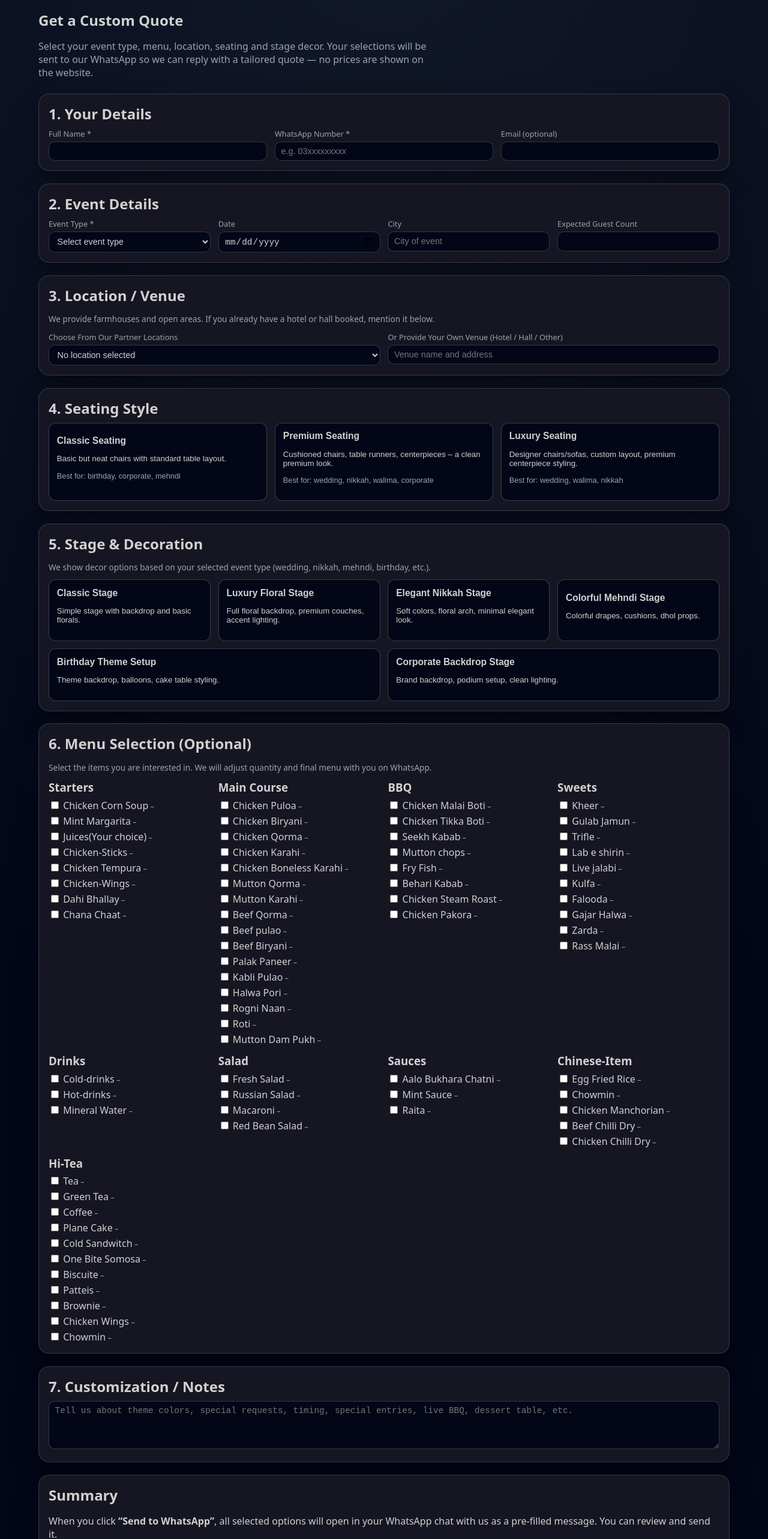
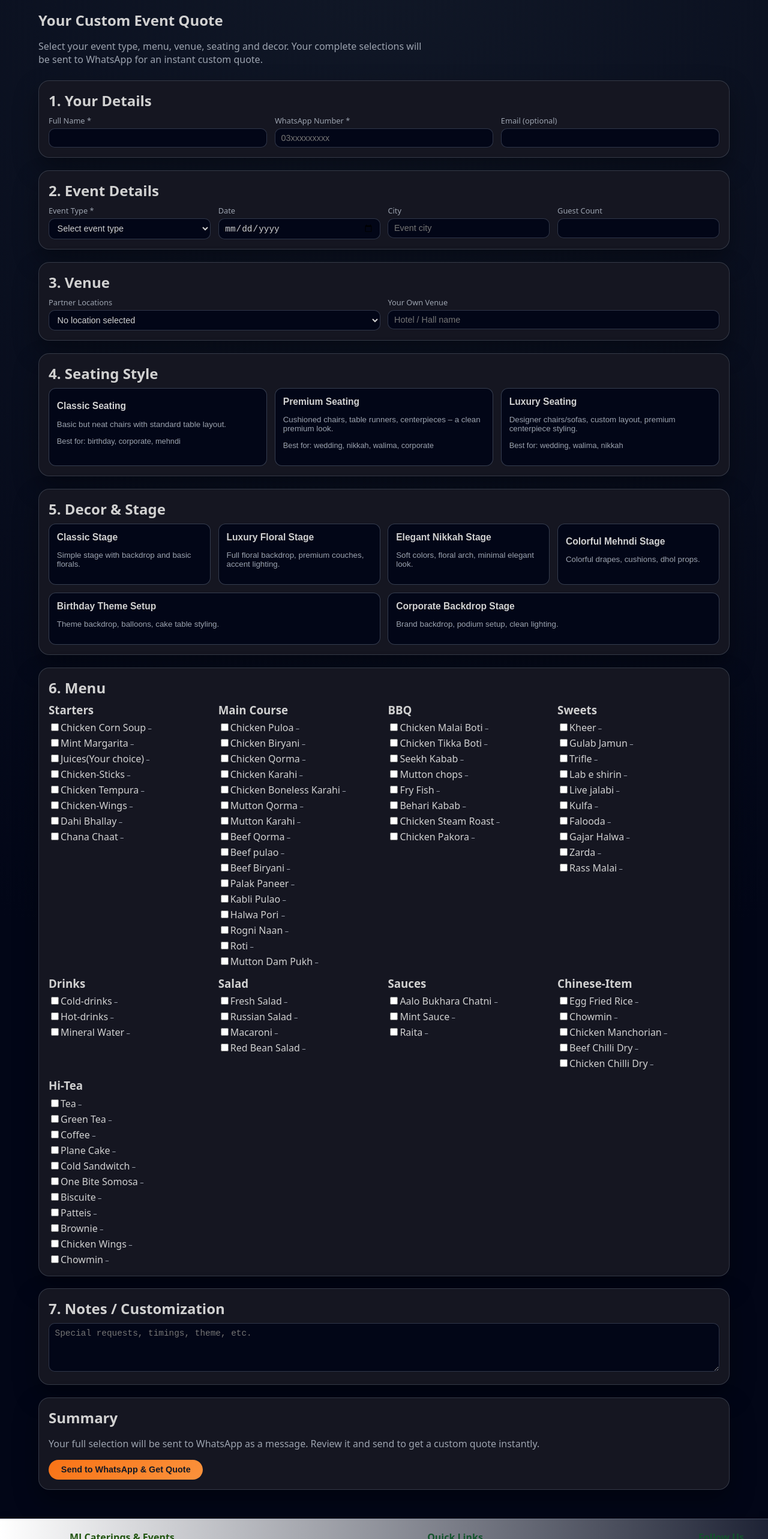
Before and after one commit to mjcatterings-boop/frontend-mjcatering, a React (Vite) app: page /get-quote in a window 1280 px wide. Shown: the part 120-2686 px from the top of the page at 60% size. Built offline with nearby package versions, Linux system fonts and the light colour scheme.

Commit message:
Update QuoteBuilder.jsx

```diff
--- a/src/pages/QuoteBuilder.jsx
+++ b/src/pages/QuoteBuilder.jsx
@@ -10,6 +10,7 @@ const QuoteBuilder = () => {
   const [allLocations, setAllLocations] = useState([]);
   const [seatingOptions, setSeatingOptions] = useState([]);
   const [decorOptions, setDecorOptions] = useState([]);
+  const [allDecor, setAllDecor] = useState([]);
   const [occasionFilter, setOccasionFilter] = useState("");
 
   const [form, setForm] = useState({
@@ -25,42 +26,48 @@ const QuoteBuilder = () => {
     customerName: "",
     customerPhone: "",
     customerEmail: "",
-    notes: ""
+    notes: "",
   });
 
+  // Load all static data once
   useEffect(() => {
     api.get("/api/event-types").then((res) => setEventTypes(res.data));
     api.get("/api/menu").then((res) => setMenu(res.data));
+
     api.get("/api/locations").then((res) => {
+      setAllLocations(res.data);
       setLocations(res.data);
-      setAllLocations(res.data);
     });
+
     api.get("/api/seating").then((res) => setSeatingOptions(res.data));
+
+    api.get("/api/decor").then((res) => {
+      setAllDecor(res.data);
+      setDecorOptions(res.data);
+    });
   }, []);
 
+  // Filter only when event type changes
   useEffect(() => {
     if (!occasionFilter) {
       setLocations(allLocations);
-    } else {
-      api
-        .get("/api/locations", { params: { occasion: occasionFilter } })
-        .then((res) => setLocations(res.data))
-        .catch(() => setLocations(allLocations));
+      setDecorOptions(allDecor);
+      return;
     }
 
-    if (occasionFilter) {
-      api
-        .get("/api/decor", { params: { occasion: occasionFilter } })
-        .then((res) => setDecorOptions(res.data))
-        .catch(() => setDecorOptions([]));
-    } else {
-      api.get("/api/decor").then((res) => setDecorOptions(res.data));
-    }
-  }, [occasionFilter, allLocations]);
+    const filteredLocs = allLocations.filter((l) => l.occasion === occasionFilter);
+    setLocations(filteredLocs.length ? filteredLocs : allLocations);
 
+    const filteredDecor = allDecor.filter((d) => d.occasion === occasionFilter);
+    setDecorOptions(filteredDecor.length ? filteredDecor : allDecor);
+  }, [occasionFilter, allLocations, allDecor]);
+
+  // handle change
   const handleChange = (e) => {
     const { name, value } = e.target;
+
     setForm((prev) => ({ ...prev, [name]: value }));
+
     if (name === "eventType") {
       setOccasionFilter(value);
     }
@@ -69,21 +76,24 @@ const QuoteBuilder = () => {
   const toggleMenuItem = (id) => {
     setForm((prev) => {
       const selected = new Set(prev.selectedMenuIds);
-      if (selected.has(id)) {
-        selected.delete(id);
-      } else {
-        selected.add(id);
-      }
+      selected.has(id) ? selected.delete(id) : selected.add(id);
       return { ...prev, selectedMenuIds: Array.from(selected) };
     });
   };
+
+  const groupedMenu = menu.reduce((acc, item) => {
+    if (!acc[item.category]) acc[item.category] = [];
+    acc[item.category].push(item);
+    return acc;
+  }, {});
 
   const getSelectedMenuItems = () =>
     menu.filter((item) => form.selectedMenuIds.includes(item.id));
 
   const buildWhatsAppMessage = () => {
     const eventTypeObj = eventTypes.find((e) => e.id === form.eventType);
-    const locationObj = locations.find((l) => l.id === form.locationId) ||
+    const locationObj =
+      locations.find((l) => l.id === form.locationId) ||
       allLocations.find((l) => l.id === form.locationId);
     const seatingObj = seatingOptions.find((s) => s.id === form.seatingId);
     const decorObj = decorOptions.find((d) => d.id === form.decorId);
@@ -99,177 +109,129 @@ Customer:
 - Email: ${form.customerEmail || "-"}
 
 Event Details:
-- Event Type: ${eventTypeObj ? eventTypeObj.name : form.eventType || "-"}
+- Event Type: ${eventTypeObj ? eventTypeObj.name : "-"}
 - Date: ${form.date || "-"}
 - City: ${form.city || "-"}
 - Guest Count: ${form.guestCount || "-"}
 
-Venue / Location:
-- Selected Location: ${locationObj ? locationObj.name : "-"}
-- Provided Own Venue (Hotel / Hall / Other): ${
-      form.customVenue || "No"
-    }
+Venue:
+- Location: ${locationObj ? locationObj.name : "-"}
+- Own Venue: ${form.customVenue || "No"}
 
 Setup:
-- Seating Option: ${seatingObj ? seatingObj.name : "-"}
-- Decor / Stage: ${decorObj ? decorObj.name : "-"}
+- Seating: ${seatingObj ? seatingObj.name : "-"}
+- Decor: ${decorObj ? decorObj.name : "-"}
 
-Menu Selection:
+Menu:
 ${
   selectedMenu.length
     ? selectedMenu
         .map(
-          (i) => `- ${i.category}: ${i.name} (${i.description || ""})`
+          (i) =>
+            `- ${i.category}: ${i.name}${
+              i.description ? " (" + i.description + ")" : ""
+            }`
         )
         .join("\n")
-    : "- No specific items selected"
+    : "- None selected"
 }
 
-Extra Notes:
+Notes:
 ${form.notes || "-"}
   `.trim();
   };
-
 
   const handleSubmit = (e) => {
     e.preventDefault();
 
     if (!form.customerName || !form.customerPhone || !form.eventType) {
-    alert("Please fill at least Name, Phone and Event Type.");
+      alert("Please fill Name, Phone and Event Type.");
       return;
     }
 
-  // Fire Meta Pixel Lead event
-  if (window.fbq) {
-    window.fbq('track', 'Lead');
-  }
+    if (window.fbq) window.fbq("track", "Lead");
 
     const msg = buildWhatsAppMessage();
-  const url = `https://wa.me/${WHATSAPP_NUMBER}?text=${encodeURIComponent(msg)}`;
+    const url = `https://wa.me/${WHATSAPP_NUMBER}?text=${encodeURIComponent(
+      msg
+    )}`;
 
     window.open(url, "_blank");
   };
 
+  return (
+    <div className="page fade-in">
 
-  const groupedMenu = menu.reduce((acc, item) => {
-    if (!acc[item.category]) acc[item.category] = [];
-    acc[item.category].push(item);
-    return acc;
-  }, {});
-
-  return (
-    <div className="page">
-      <section className="page-header">
-        <h1>Get a Custom Quote</h1>
+      {/* HEADER */}
+      <section className="page-header highlight-box">
+        <h1>Your Custom Event Quote</h1>
         <p>
-          Select your event type, menu, location, seating and stage decor. Your
-          selections will be sent to our WhatsApp so we can reply with a tailored
-          quote — no prices are shown on the website.
+          Select your event type, menu, venue, seating and decor. Your complete
+          selections will be sent to WhatsApp for an instant custom quote.
         </p>
       </section>
 
       <form className="quote-form" onSubmit={handleSubmit}>
-        <div className="form-section">
+
+        {/* Step 1 */}
+        <div className="form-section card">
           <h2>1. Your Details</h2>
           <div className="form-grid">
             <div className="field">
               <label>Full Name *</label>
-              <input
-                type="text"
-                name="customerName"
-                value={form.customerName}
-                onChange={handleChange}
-                required
-              />
+              <input name="customerName" value={form.customerName} onChange={handleChange} required />
             </div>
+
             <div className="field">
               <label>WhatsApp Number *</label>
-              <input
-                type="text"
-                name="customerPhone"
-                value={form.customerPhone}
-                onChange={handleChange}
-                placeholder="e.g. 03xxxxxxxxx"
-                required
-              />
+              <input name="customerPhone" value={form.customerPhone} onChange={handleChange} placeholder="03xxxxxxxxx" required />
             </div>
+
             <div className="field">
               <label>Email (optional)</label>
-              <input
-                type="email"
-                name="customerEmail"
-                value={form.customerEmail}
-                onChange={handleChange}
-              />
+              <input name="customerEmail" value={form.customerEmail} onChange={handleChange} />
             </div>
           </div>
         </div>
 
-        <div className="form-section">
+        {/* Step 2 */}
+        <div className="form-section card">
           <h2>2. Event Details</h2>
           <div className="form-grid">
             <div className="field">
               <label>Event Type *</label>
-              <select
-                name="eventType"
-                value={form.eventType}
-                onChange={handleChange}
-                required
-              >
+              <select name="eventType" value={form.eventType} onChange={handleChange} required>
                 <option value="">Select event type</option>
                 {eventTypes.map((ev) => (
-                  <option key={ev.id} value={ev.id}>
-                    {ev.name}
-                  </option>
+                  <option key={ev.id} value={ev.id}>{ev.name}</option>
                 ))}
               </select>
             </div>
+
             <div className="field">
               <label>Date</label>
-              <input
-                type="date"
-                name="date"
-                value={form.date}
-                onChange={handleChange}
-              />
+              <input type="date" name="date" value={form.date} onChange={handleChange} />
             </div>
+
             <div className="field">
               <label>City</label>
-              <input
-                type="text"
-                name="city"
-                value={form.city}
-                onChange={handleChange}
-                placeholder="City of event"
-              />
+              <input name="city" value={form.city} onChange={handleChange} placeholder="Event city" />
             </div>
+
             <div className="field">
-              <label>Expected Guest Count</label>
-              <input
-                type="number"
-                name="guestCount"
-                value={form.guestCount}
-                onChange={handleChange}
-                min="1"
-              />
+              <label>Guest Count</label>
+              <input name="guestCount" type="number" value={form.guestCount} onChange={handleChange} />
             </div>
           </div>
         </div>
 
-        <div className="form-section">
-          <h2>3. Location / Venue</h2>
-          <p className="section-note">
-            We provide farmhouses and open areas. If you already have a hotel or
-            hall booked, mention it below.
-          </p>
+        {/* Step 3 */}
+        <div className="form-section card">
+          <h2>3. Venue</h2>
           <div className="form-grid">
             <div className="field">
-              <label>Choose From Our Partner Locations</label>
-              <select
-                name="locationId"
-                value={form.locationId}
-                onChange={handleChange}
-              >
+              <label>Partner Locations</label>
+              <select name="locationId" value={form.locationId} onChange={handleChange}>
                 <option value="">No location selected</option>
                 {locations.map((loc) => (
                   <option key={loc.id} value={loc.id}>
@@ -278,63 +240,38 @@ ${form.notes || "-"}
                 ))}
               </select>
             </div>
+
             <div className="field">
-              <label>Or Provide Your Own Venue (Hotel / Hall / Other)</label>
-              <input
-                type="text"
-                name="customVenue"
-                value={form.customVenue}
-                onChange={handleChange}
-                placeholder="Venue name and address"
-              />
+              <label>Your Own Venue</label>
+              <input name="customVenue" value={form.customVenue} onChange={handleChange} placeholder="Hotel / Hall name" />
             </div>
           </div>
         </div>
 
-        <div className="form-section">
+        {/* Step 4 */}
+        <div className="form-section card">
           <h2>4. Seating Style</h2>
           <div className="cards-row">
             {seatingOptions.map((seat) => (
-              <button
-                type="button"
-                key={seat.id}
-                className={
-                  "select-card" +
-                  (form.seatingId === seat.id ? " select-card-active" : "")
-                }
-                onClick={() =>
-                  setForm((prev) => ({ ...prev, seatingId: seat.id }))
-                }
-              >
+              <button type="button" key={seat.id}
+                className={"select-card" + (form.seatingId === seat.id ? " select-card-active" : "")}
+                onClick={() => setForm((p) => ({ ...p, seatingId: seat.id }))}>
                 <h3>{seat.name}</h3>
                 <p>{seat.description}</p>
-                <p className="card-tag">
-                  Best for: {seat.bestFor.join(", ")}
-                </p>
+                <p className="card-tag">Best for: {seat.bestFor.join(", ")}</p>
               </button>
             ))}
           </div>
         </div>
 
-        <div className="form-section">
-          <h2>5. Stage & Decoration</h2>
-          <p className="section-note">
-            We show decor options based on your selected event type (wedding,
-            nikkah, mehndi, birthday, etc.).
-          </p>
+        {/* Step 5 */}
+        <div className="form-section card">
+          <h2>5. Decor & Stage</h2>
           <div className="cards-row">
             {decorOptions.map((d) => (
-              <button
-                type="button"
-                key={d.id}
-                className={
-                  "select-card" +
-                  (form.decorId === d.id ? " select-card-active" : "")
-                }
-                onClick={() =>
-                  setForm((prev) => ({ ...prev, decorId: d.id }))
-                }
-              >
+              <button type="button" key={d.id}
+                className={"select-card" + (form.decorId === d.id ? " select-card-active" : "")}
+                onClick={() => setForm((p) => ({ ...p, decorId: d.id }))}>
                 <h3>{d.name}</h3>
                 <p>{d.description}</p>
               </button>
@@ -342,12 +279,10 @@ ${form.notes || "-"}
           </div>
         </div>
 
-        <div className="form-section">
-          <h2>6. Menu Selection (Optional)</h2>
-          <p className="section-note">
-            Select the items you are interested in. We will adjust quantity and
-            final menu with you on WhatsApp.
-          </p>
+        {/* Step 6 */}
+        <div className="form-section card">
+          <h2>6. Menu</h2>
+
           <div className="menu-select-grid">
             {Object.keys(groupedMenu).map((cat) => (
               <div key={cat} className="menu-select-column">
@@ -358,18 +293,9 @@ ${form.notes || "-"}
                     return (
                       <li key={item.id}>
                         <label>
-                          <input
-                            type="checkbox"
-                            checked={checked}
-                            onChange={() => toggleMenuItem(item.id)}
-                          />{" "}
-                          <span className="menu-select-name">
-                            {item.name}
-                          </span>
-                          <span className="menu-select-desc">
-                            {" "}
-                            – {item.description}
-                          </span>
+                          <input type="checkbox" checked={checked} onChange={() => toggleMenuItem(item.id)} />
+                          <span className="menu-select-name">{item.name}</span>
+                          <span className="menu-select-desc"> – {item.description}</span>
                         </label>
                       </li>
                     );
@@ -380,28 +306,20 @@ ${form.notes || "-"}
           </div>
         </div>
 
-        <div className="form-section">
-          <h2>7. Customization / Notes</h2>
-          <textarea
-            name="notes"
-            rows="4"
-            value={form.notes}
-            onChange={handleChange}
-            placeholder="Tell us about theme colors, special requests, timing, special entries, live BBQ, dessert table, etc."
-          />
+        {/* Step 7 */}
+        <div className="form-section card">
+          <h2>7. Notes / Customization</h2>
+          <textarea name="notes" value={form.notes} onChange={handleChange} placeholder="Special requests, timings, theme, etc." rows="4" />
         </div>
 
-        <div className="form-section summary-section">
+        {/* Final */}
+        <div className="form-section summary-section card">
           <h2>Summary</h2>
-          <p>
-            When you click <strong>“Send to WhatsApp”</strong>, all selected
-            options will open in your WhatsApp chat with us as a pre-filled
-            message. You can review and send it.
-          </p>
-          <button type="submit" className="btn btn-primary">
-            Send to WhatsApp &amp; Get Quote
-          </button>
+          <p>Your full selection will be sent to WhatsApp as a message. Review it and send to get a custom quote instantly.</p>
+
+          <button type="submit" className="btn btn-primary">Send to WhatsApp & Get Quote</button>
         </div>
+
       </form>
     </div>
   );
```
Lines whose indentation alone changed are shown as unchanged.
